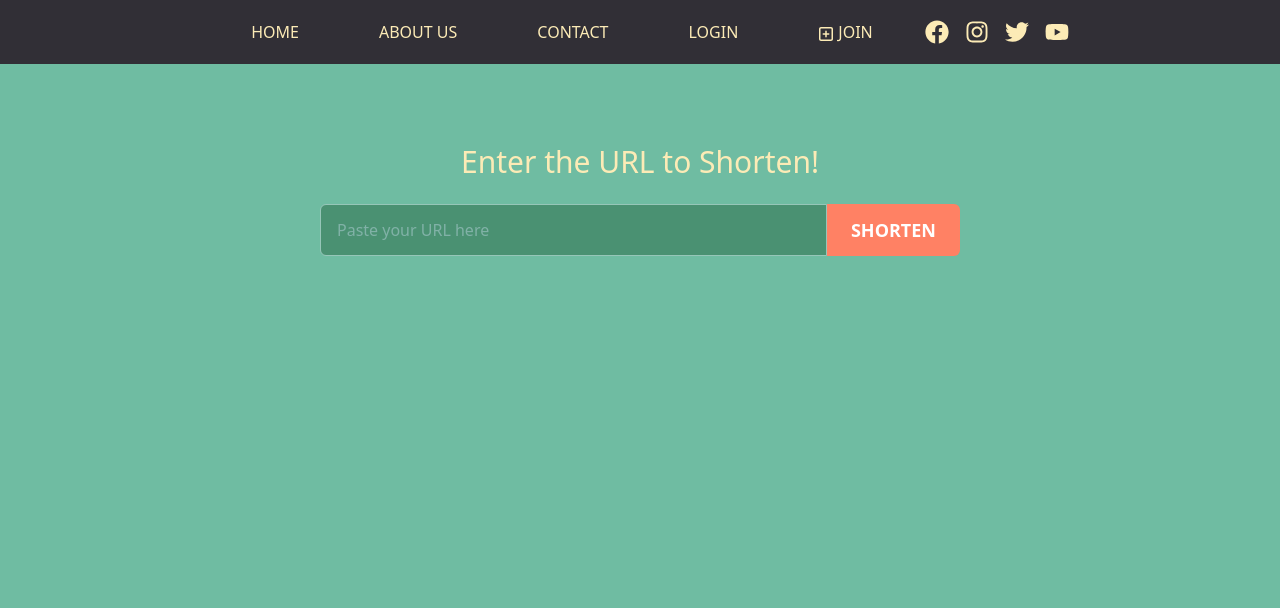
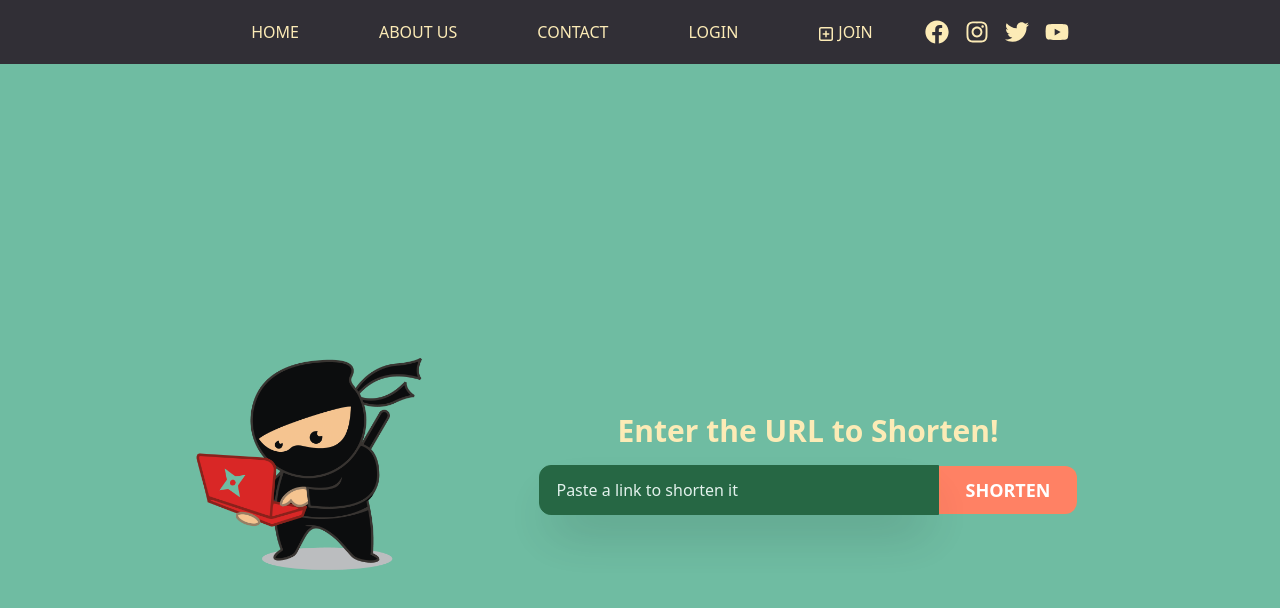
Before and after one commit to Usama-dev1/Url-Shortner, a React (Vite) app: page / in a window 1280 px wide. Shown: the top 608 px of the page. Built offline with nearby package versions, Linux system fonts and the light colour scheme.

Commit message:
final v1 frontend

```diff
--- a/src/components/HeroArea.jsx
+++ b/src/components/HeroArea.jsx
@@ -1,21 +1,27 @@
 import React from "react";
+import img1 from "../assets/pngwing.com.png";
 
 const HeroArea = () => {
   return (
     <>
-      <div className="container-fluid w-full">
-        <div className="flex flex-col bg-steal py-12 md:py-20 items-center h-screen">
-          <h2 className="text-secondary text-center text-3xl font-light md:text-3xl mb-6">
-            Enter the URL to Shorten!
-          </h2>
-          <div className="flex flex-col md:flex-row justify-center items-center w-full md:w-auto">
-            <div className="flex flex-row w-full md:w-[40rem]">
+      <div className="container-fluid w-full h-screen flex items-start md:items-center justify-center bg-steal px-2 ">
+        <div className="flex flex-col md:flex-row justify-start md:justify-center md:items-center rounded-sm md:py-10 w-full max-w-screen-xl">
+          <img
+            src={img1}
+            alt=""
+            className="h-40 md:h-80 mb-4 md:mb-0 md:mr-4 object-contain"
+          />
+          <div className="flex flex-col items-center w-full md:w-auto px-4 md:px-0">
+            <h2 className="text-secondary text-center text-2xl md:text-3xl font-bold mb-4">
+              Enter the URL to Shorten!
+            </h2>
+            <div className="flex flex-col justify-center md:flex-row items-center w-full md:w-[40rem]">
               <input
                 type="text"
-                className="bg-green-900 opacity-40 shadow-innder border border-gray-300 rounded-l-md w-full py-3 px-4"
-                placeholder="Paste your URL here"
+                className="rounded-3xl sm:rounded-none placeholder:text-white bg-green-900 opacity-80 md:rounded-l-xl shadow-2xl border border-green-900 w-full md:w-[25rem] py-3 px-4 mb-2 md:mb-0"
+                placeholder="Paste a link to shorten it"
               />
-              <button className="bg-sorange text-white px-6 py-3 rounded-r-md text-lg font-semibold hover:bg-orange-600 transition-colors">
+              <button className="bg-sorange rounded-3xl sm:rounded-none md:rounded-r-xl text-white px-6 py-2 text-lg border-orange-400 border-opacity-10 border-2 font-semibold hover:bg-orange-600 transition-colors">
                 SHORTEN
               </button>
             </div>
```
Also changed, not shown: src/assets/pngwing.com.png (added), src/pngwing.com.png (added).
